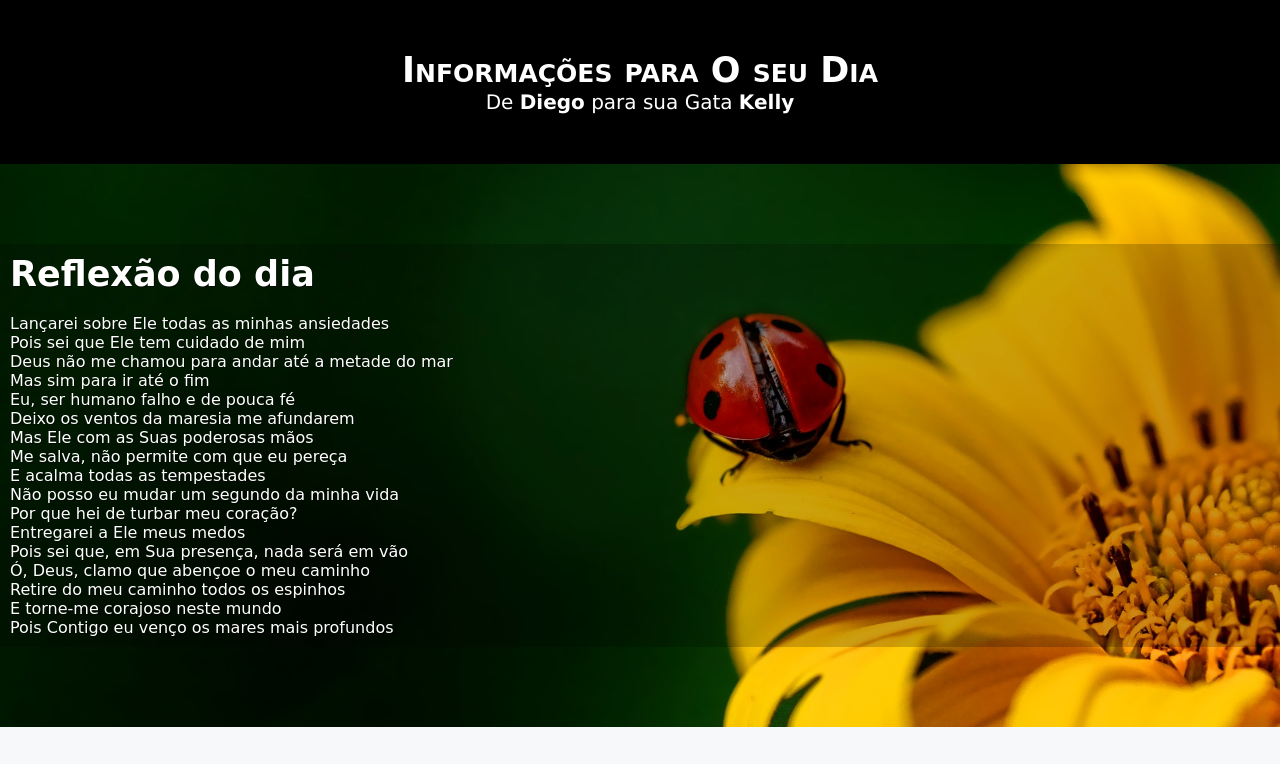
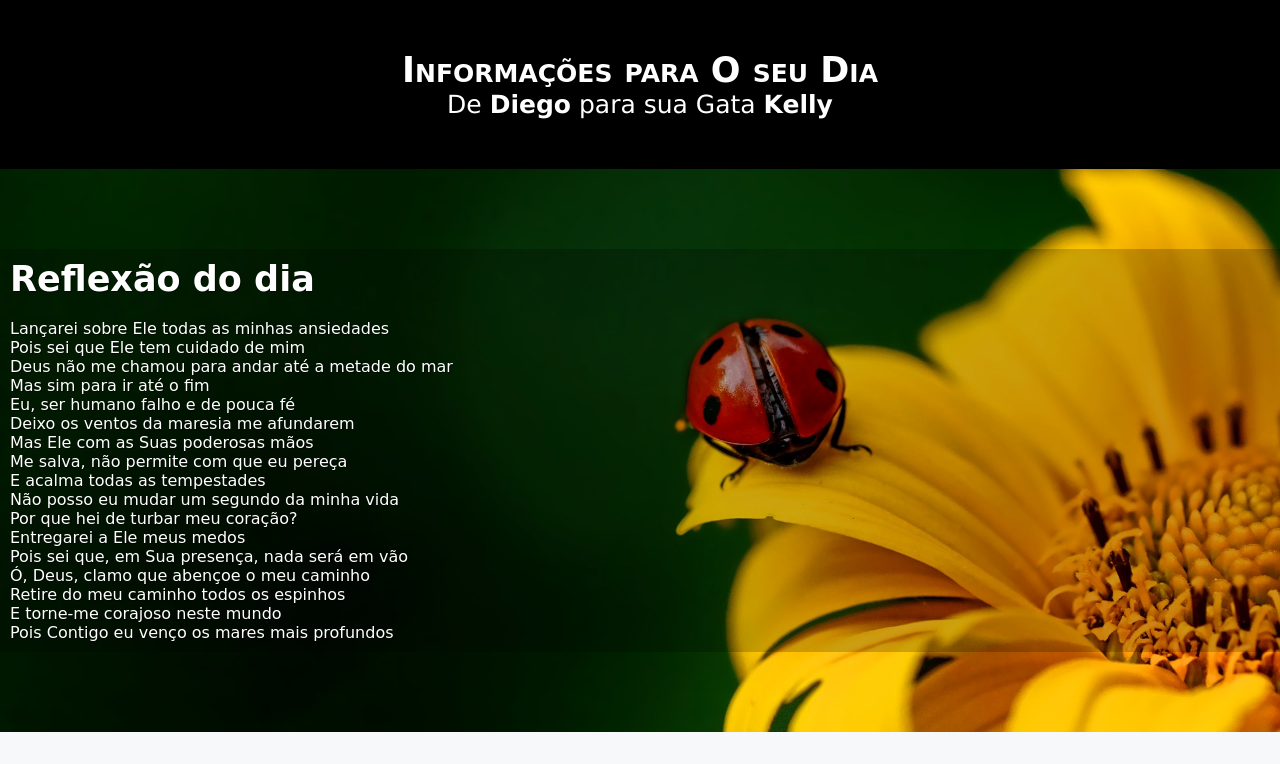
Before and after one commit to Buchele/Kelly, a plain HTML site: page index.html in a window 1280 px wide. Shown: the top 764 px of the page. Drawn offline with Linux system fonts and the light colour scheme.

Commit message:
Update style.css

```diff
--- a/style.css
+++ b/style.css
@@ -5,13 +5,8 @@
     --fonte2: 'Passion One', cursive;
     --fonte3: 'Sriracha', cursive;}
 
-/*
-font-family: 'Passion One', cursive;
-font-family: 'Sriracha', cursive;
-*/
-
 html, body{
-    min-height: 100vh; font-family:Verdana, Geneva, Tahoma, sans-serif;}
+    font-family:Verdana, Geneva, Tahoma, sans-serif;}
 header{
     background-color: black;
     color: white;
@@ -19,11 +14,11 @@ header{
 header > h1{
     font-variant: small-caps;
     font-size: 35px;
-
-    padding-top: 50px; font-family: var(--fonte2);}
+    padding-top: 50px;
+    font-family: var(--fonte2);}
 header > p{
     padding-bottom: 50px;
-font-size: 20px;}
+font-size: 25px;}
 section{
     padding-top: 10vh;
     padding-bottom: 10vh; font-family: var(--fonte3);   }
```
